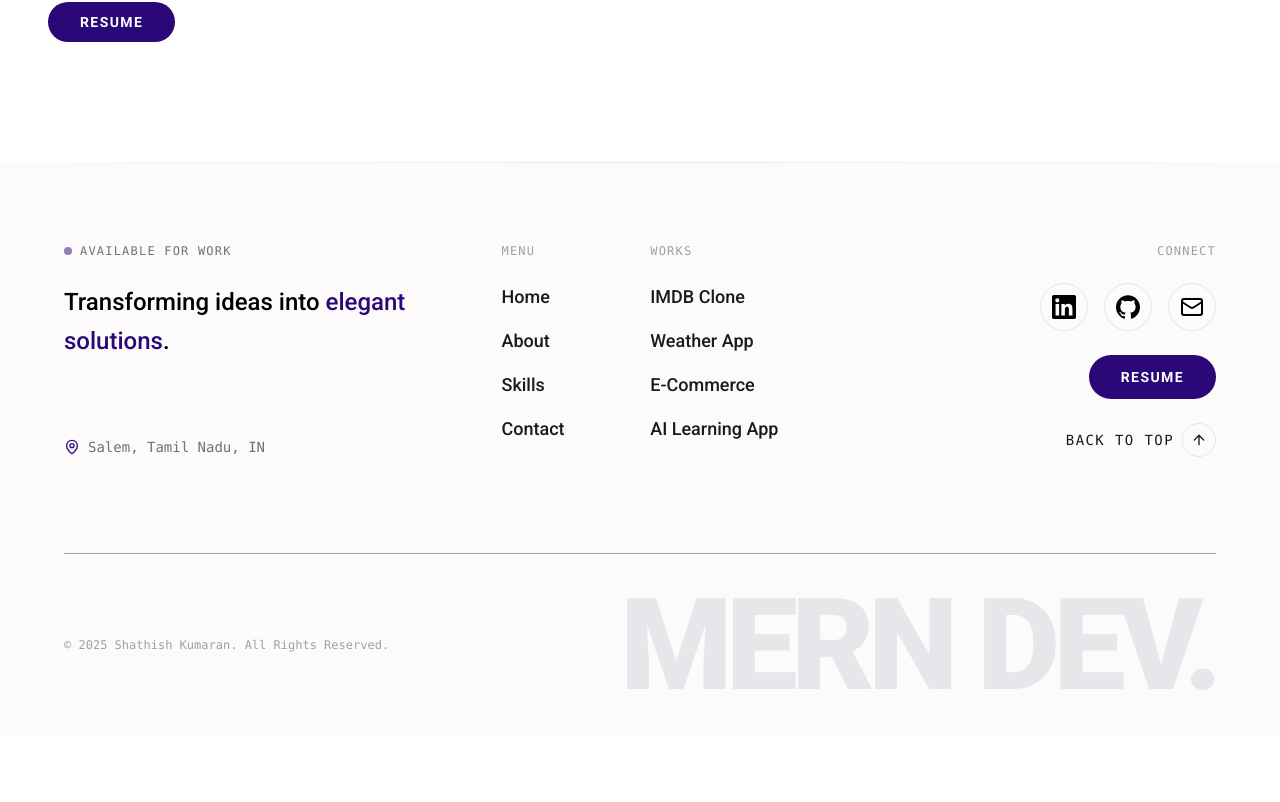
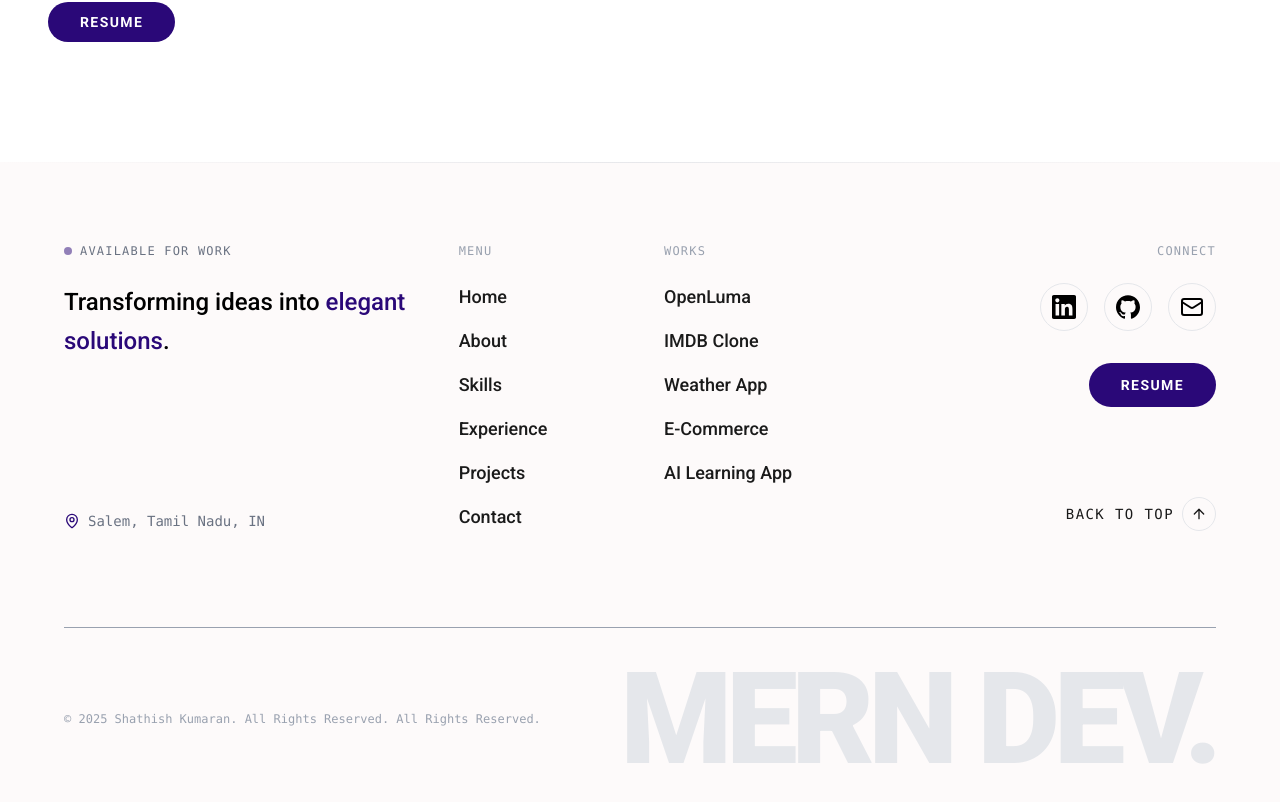
Before and after one commit to Shathish2004/Shathish-Portfolio, a React (Vite) app: page / in a window 1280 px wide. Shown: the part 10989-11791 px from the top of the page. Before the commit the page ends 11725 px from the top, so only its background shows below. Built offline with nearby package versions, Linux system fonts and the light colour scheme.

Commit message:
Enhance Footer layout and add scrollbar styles for better UI experience

```diff
--- a/src/components/Footer.jsx
+++ b/src/components/Footer.jsx
@@ -3,7 +3,6 @@ import { sitemap, projects, socials } from "../data/footerData";
 import { resumeUrl } from "../data/navBarData";
 
 const Footer = () => {
-
     const scrollToTop = () => {
         window.scrollTo({
             top: 0,
@@ -13,50 +12,70 @@ const Footer = () => {
 
     return (
         <footer className="w-full bg-[#fdfafa] dark:bg-[#050505] text-[#1a1a1a] dark:text-[#b1afaf] relative overflow-hidden z-20">
-
+            {/* Gradient Line */}
             <div className="w-full h-px bg-linear-to-r from-transparent via-gray-300 dark:via-gray-700 to-transparent opacity-50"></div>
 
-            <div className="max-w-[1400px] mx-auto px-6 md:px-12 lg:px-16 pt-20 pb-10 relative z-10">
+            <div className="max-w-[1400px] mx-auto px-6 md:px-12 lg:px-16 pt-12 md:pt-20 pb-10 relative z-10">
 
                 {/* === TOP SECTION: Content Grid === */}
-                <div className="grid grid-cols-1 md:grid-cols-12 gap-12 lg:gap-8 mb-24">
+                {/* Changed md:grid-cols-12 to lg:grid-cols-12 for better tablet handling */}
+                <div className="grid grid-cols-1 lg:grid-cols-12 gap-10 lg:gap-8 mb-16 md:mb-24">
 
-                    <div className="md:col-span-4 flex flex-col justify-between h-full">
-                        <div className="space-y-6">
+                    {/* 1. Bio Section */}
+                    <div className="lg:col-span-4 flex flex-col justify-between h-full space-y-6 lg:space-y-0">
+                        <div className="space-y-4 md:space-y-6">
                             <div className="flex items-center gap-2">
                                 <div className="w-2 h-2 bg-[#2a0878] dark:bg-[#5412ee] rounded-full animate-pulse"></div>
-                                <span className="font-mono text-xs uppercase tracking-widest text-gray-500">Available for work</span>
+                                <span className="font-mono text-xs uppercase tracking-widest text-gray-500">
+                                    Available for work
+                                </span>
                             </div>
-                            <p className="text-xl md:text-2xl font-medium leading-relaxed text-black dark:text-gray-200">
-                                Transforming ideas into <span className="text-[#2a0878] dark:text-[#5412ee]">elegant solutions</span>.
+                            <p className="text-xl md:text-3xl lg:text-2xl font-medium leading-relaxed text-black dark:text-gray-200">
+                                Transforming ideas into{" "}
+                                <span className="text-[#2a0878] dark:text-[#5412ee]">
+                                    elegant solutions
+                                </span>.
                             </p>
                         </div>
 
-                        <div className="mt-8 flex items-center gap-2 text-sm font-mono text-gray-500">
+                        {/* Location - Hidden on small mobile, visible on md+ if desired, or keep always visible */}
+                        <div className="flex items-center gap-2 text-sm font-mono text-gray-500">
                             <MapPin size={16} className="text-[#2a0878] dark:text-[#5412ee]" />
                             <span>Salem, Tamil Nadu, IN</span>
                         </div>
                     </div>
 
-                    <div className="md:col-span-4 flex justify-between md:justify-around">
-                        <div className="flex flex-col gap-6">
-                            <h4 className="font-mono text-xs uppercase tracking-widest text-gray-400">Menu</h4>
-                            <ul className="flex flex-col gap-4">
+                    {/* 2. Links Section (Menu & Works) */}
+                    {/* Used grid-cols-2 to keep lists parallel even on mobile */}
+                    <div className="lg:col-span-4 grid grid-cols-2 gap-8 md:gap-12">
+                        <div className="flex flex-col gap-4 md:gap-6">
+                            <h4 className="font-mono text-xs uppercase tracking-widest text-gray-400">
+                                Menu
+                            </h4>
+                            <ul className="flex flex-col gap-3 md:gap-4">
                                 {sitemap.map((link, i) => (
                                     <li key={i}>
-                                        <a href={link.href} className="text-lg hover:text-[#2a0878] dark:hover:text-[#5412ee] transition-colors font-medium">
+                                        <a
+                                            href={link.href}
+                                            className="text-base md:text-lg hover:text-[#2a0878] dark:hover:text-[#5412ee] transition-colors font-medium"
+                                        >
                                             {link.name}
                                         </a>
                                     </li>
                                 ))}
                             </ul>
                         </div>
-                        <div className="flex flex-col gap-6">
-                            <h4 className="font-mono text-xs uppercase tracking-widest text-gray-400">Works</h4>
-                            <ul className="flex flex-col gap-4">
+                        <div className="flex flex-col gap-4 md:gap-6">
+                            <h4 className="font-mono text-xs uppercase tracking-widest text-gray-400">
+                                Works
+                            </h4>
+                            <ul className="flex flex-col gap-3 md:gap-4">
                                 {projects.map((project, i) => (
                                     <li key={i}>
-                                        <a href={project.href} className="text-lg hover:text-[#2a0878] dark:hover:text-[#5412ee] transition-colors font-medium">
+                                        <a
+                                            href={project.href}
+                                            className="text-base md:text-lg hover:text-[#2a0878] dark:hover:text-[#5412ee] transition-colors font-medium"
+                                        >
                                             {project.name}
                                         </a>
                                     </li>
@@ -65,43 +84,49 @@ const Footer = () => {
                         </div>
                     </div>
 
-                    {/* Right: Socials & CTA (Spans 4 columns) */}
-                    <div className="md:col-span-4 flex flex-col items-start md:items-end gap-6">
-                        <h4 className="font-mono text-xs uppercase tracking-widest text-gray-400">Connect</h4>
-                        <div className="flex gap-4">
+                    {/* 3. Connect & CTA Section */}
+                    {/* Aligns left on mobile, right on desktop */}
+                    <div className="lg:col-span-4 flex flex-col items-start lg:items-end gap-6 md:gap-8">
+                        <div className="flex flex-col gap-6 w-full lg:w-auto items-start lg:items-end">
+                            <h4 className="font-mono text-xs uppercase tracking-widest text-gray-400">
+                                Connect
+                            </h4>
+                            <div className="flex gap-3 md:gap-4 flex-wrap">
                                 {socials.map((social, i) => {
                                     const IconComponent = social.icon;
-
                                     return (
                                         <a
                                             key={i}
                                             href={social.href}
                                             target="_blank"
                                             rel="noopener noreferrer"
-                                        className="w-12 h-12 flex items-center justify-center border border-gray-200 dark:border-gray-800 rounded-full text-black dark:text-white hover:bg-[#2a0878] hover:text-white hover:border-[#2a0878] dark:hover:bg-[#5412ee] dark:hover:text-white dark:hover:border-[#5412ee] transition-all duration-300 group"
+                                            className="w-10 h-10 md:w-12 md:h-12 flex items-center justify-center border border-gray-200 dark:border-gray-800 rounded-full text-black dark:text-white hover:bg-[#2a0878] hover:text-white hover:border-[#2a0878] dark:hover:bg-[#5412ee] dark:hover:text-white dark:hover:border-[#5412ee] transition-all duration-300 group"
+                                            aria-label={social.name}
                                         >
                                             <span className="group-hover:scale-110 transition-transform duration-300">
-                                            <IconComponent size={24} />
+                                                <IconComponent className="w-5 h-5 md:w-6 md:h-6" />
                                             </span>
                                         </a>
-                                )
+                                    );
                                 })}
                             </div>
+                        </div>
 
-                        <div className="flex items-center justify-center">
+                        <div className="flex items-center gap-4">
                             <a
                                 href={resumeUrl}
                                 target="_blank"
                                 rel="noopener noreferrer"
-                                className="px-8 py-3 rounded-full bg-[#2a0878] dark:bg-[#5412ee] text-white font-bold text-sm uppercase tracking-widest hover:scale-105 hover:shadow-lg hover:shadow-[#2a0878]/20 transition-all duration-300"
+                                className="px-6 py-3 md:px-8 rounded-full bg-[#2a0878] dark:bg-[#5412ee] text-white font-bold text-xs md:text-sm uppercase tracking-widest hover:scale-105 hover:shadow-lg hover:shadow-[#2a0878]/20 transition-all duration-300"
                             >
                                 Resume
                             </a>
                         </div>
 
+                        {/* Back to top - Pushes to bottom on desktop, flows naturally on mobile */}
                         <button
                             onClick={scrollToTop}
-                            className="mt-auto group flex items-center gap-2 text-sm font-mono uppercase tracking-widest hover:text-[#2a0878] dark:hover:text-[#5412ee] transition-colors"
+                            className="mt-4 lg:mt-auto group flex items-center gap-2 text-sm font-mono uppercase tracking-widest hover:text-[#2a0878] dark:hover:text-[#5412ee] transition-colors"
                         >
                             Back to Top
                             <span className="p-2 border border-gray-200 dark:border-gray-800 rounded-full group-hover:bg-[#2a0878] dark:group-hover:bg-[#5412ee] group-hover:text-white group-hover:border-transparent transition-all duration-300">
@@ -109,22 +134,22 @@ const Footer = () => {
                             </span>
                         </button>
                     </div>
-
                 </div>
 
                 {/* === BOTTOM SECTION: Massive Signature === */}
-                <div className="relative pt-10 border-t border-gray-400 dark:border-gray-600 flex flex-col md:flex-row justify-between items-end md:items-center gap-6">
+                <div className="relative pt-8 md:pt-10 border-t border-gray-400 dark:border-gray-600 flex flex-col md:flex-row justify-between items-end md:items-center gap-6">
 
-                    <div className="text-xs font-mono text-gray-400 text-center mx-auto md:mx-0 order-2 md:order-1">
-                        © {new Date().getFullYear()} Shathish Kumaran.<br className="md:hidden" /> All Rights Reserved.
+                    <div className="text-xs font-mono text-gray-400 text-center md:text-left w-full md:w-auto order-2 md:order-1">
+                        © {new Date().getFullYear()} Shathish Kumaran.
+                        <span className="hidden md:inline"> All Rights Reserved.</span>
+                        <br className="md:hidden" /> All Rights Reserved.
                     </div>
 
                     <div className="order-1 md:order-2 w-full md:w-auto text-center md:text-right">
-                        <h1 className="text-[12vw] md:text-[10vw] leading-[0.8] font-black tracking-tighter text-gray-200 dark:text-[#111] select-none pointer-events-none transition-colors duration-500">
+                        <h1 className="text-[15vw] lg:text-[10vw] leading-[0.8] font-black tracking-tighter text-gray-200 dark:text-[#111] select-none pointer-events-none transition-colors duration-500">
                             MERN DEV.
                         </h1>
                     </div>
-
                 </div>
             </div>
         </footer>
--- a/src/data/footerData.js
+++ b/src/data/footerData.js
@@ -5,10 +5,13 @@ export const sitemap = [
   { name: "Home", href: "#" },
   { name: "About", href: "#about" },
   { name: "Skills", href: "#skills" },
+  { name: "Experience", href: "#experience" },
+  { name: "Projects", href: "#projects" },
   { name: "Contact", href: "#contact" },
 ];
 
 export const projects = [
+  { name: "OpenLuma", href: "#projects" },
   { name: "IMDB Clone", href: "#projects" },
   { name: "Weather App", href: "#projects" },
   { name: "E-Commerce", href: "#projects" },
--- a/src/index.css
+++ b/src/index.css
@@ -23,3 +23,41 @@ body {
   background-color: #000000;
   scroll-behavior: smooth;
 }
+
+@layer utilities {
+  .dark ::-webkit-scrollbar {
+    width: 8px;
+    background-color: #000000;
+  }
+
+  ::-webkit-scrollbar {
+    width: 8px;
+    background-color: #ededed;
+  }
+
+  ::-webkit-scrollbar-track {
+    background: transparent;
+  }
+
+  ::-webkit-scrollbar-thumb {
+    background-color: #000000;
+    border-radius: 9999px;
+    border: 2px solid transparent;
+    background-clip: content-box;
+  }
+
+  ::-webkit-scrollbar-thumb:hover {
+    background-color: #000000;
+  }
+
+  .dark ::-webkit-scrollbar-thumb {
+    background-color: #ffffff;
+    border-radius: 9999px;
+    border: 2px solid transparent;
+    background-clip: content-box;
+  }
+
+  .dark ::-webkit-scrollbar-thumb:hover {
+    background-color: #ffffff;
+  }
+}
```
Lines whose indentation alone changed are shown as unchanged.
